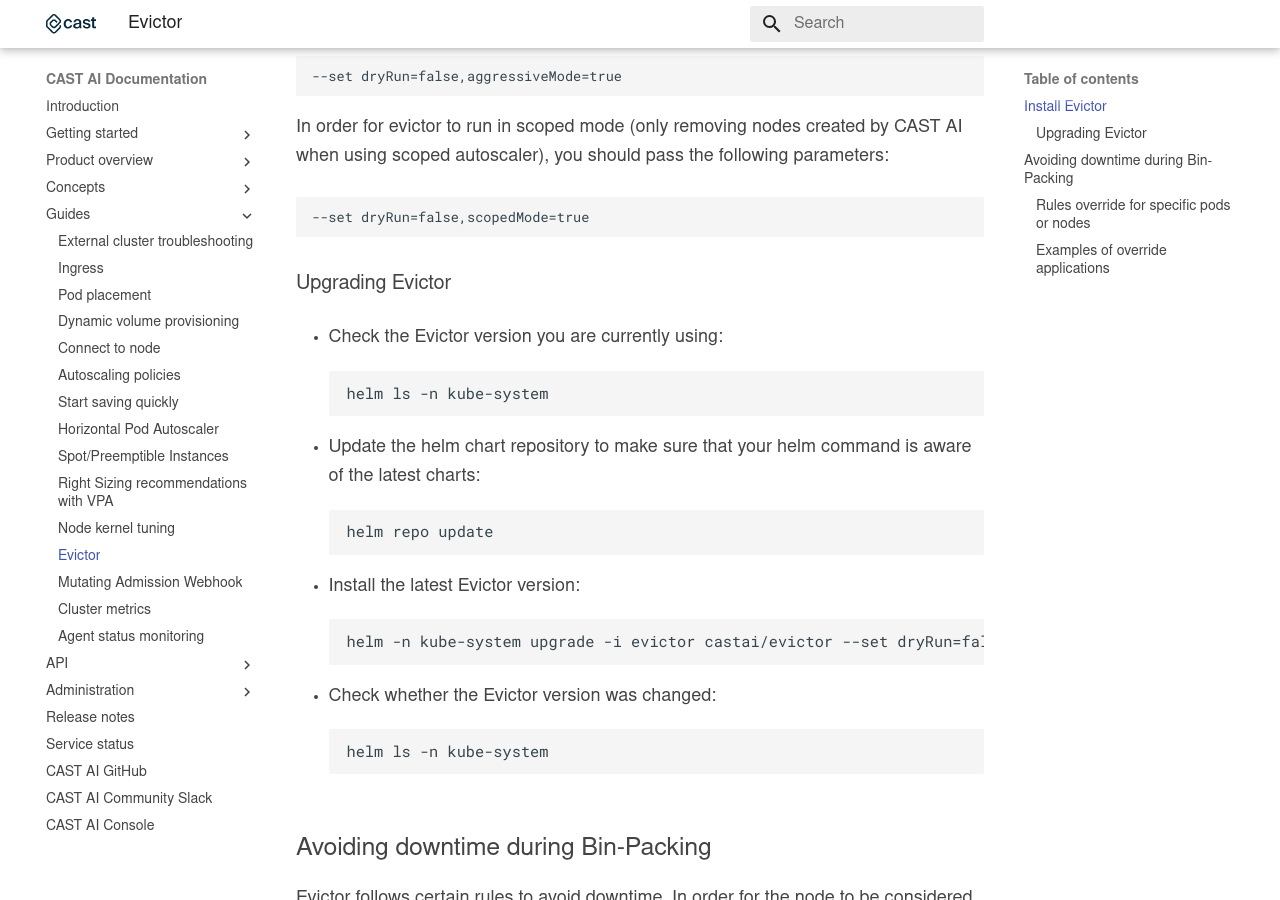
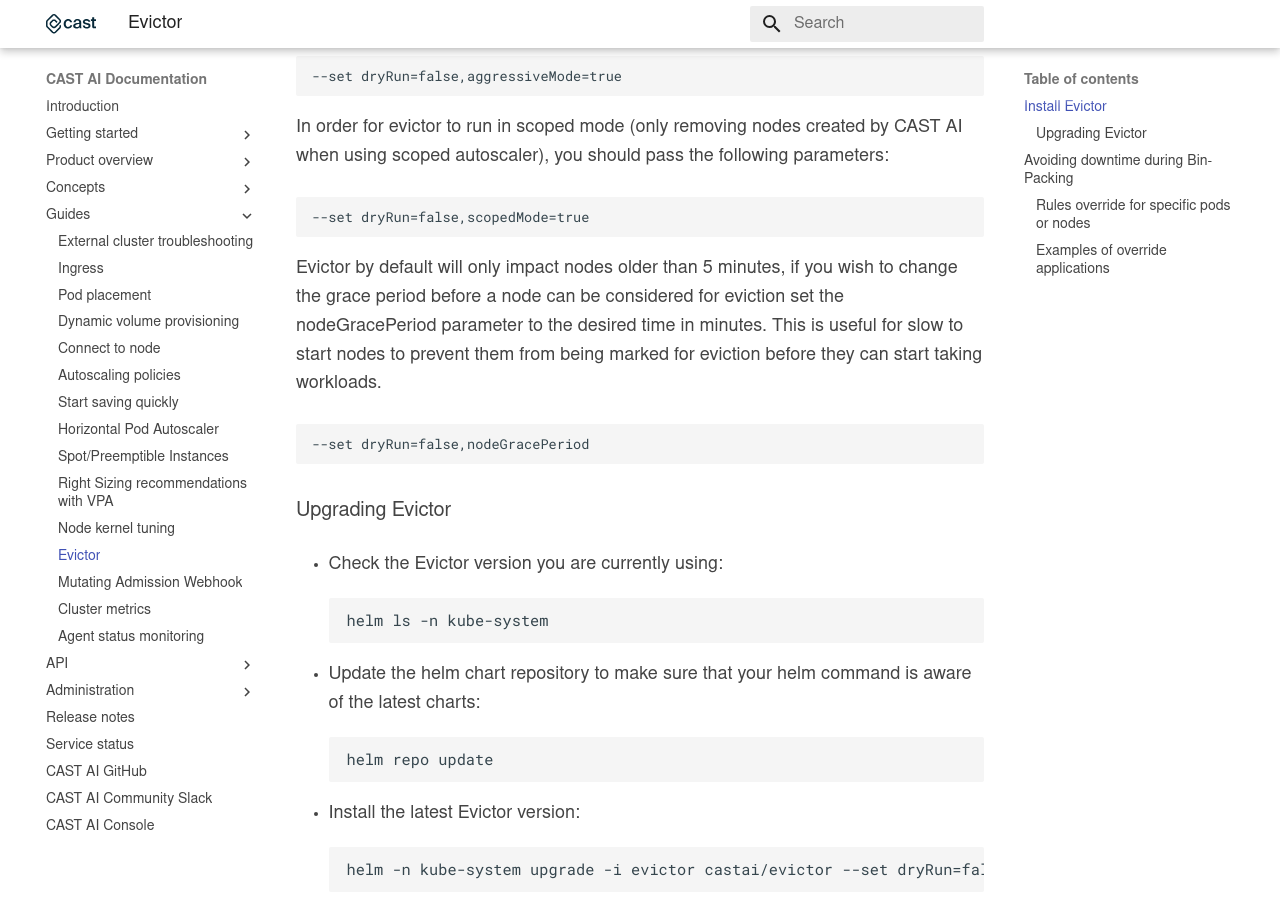
Before and after one commit to castai/docs, an MkDocs documentation site: the page built from docs/guides/evictor.md, in a window 1280 px wide and 900 px high, scrolled down 588 px. Built offline with MkDocs 1.6.1 and Material for MkDocs 9.7.7, drawn with Linux system fonts in a browser that asks for light colours; some web fonts are replaced.

Commit message:
add node grace period parameter

````diff
--- a/docs/guides/evictor.md
+++ b/docs/guides/evictor.md
@@ -25,6 +25,11 @@
 
 ```
 --set dryRun=false,scopedMode=true
+```
+
+Evictor by default will only impact nodes older than 5 minutes, if you wish to change the grace period before a node can be considered for eviction set the nodeGracePeriod parameter to the desired time in minutes. This is useful for slow to start nodes to prevent them from being marked for eviction before they can start taking workloads.
+```
+--set dryRun=false,nodeGracePeriod
 ```
 
 ### Upgrading Evictor
````
